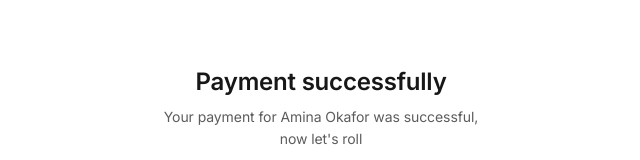
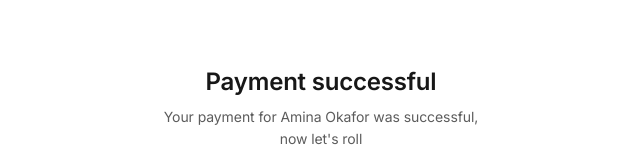
Before and after one commit to dikhsitb/Terminal-Printer-animation, a React (Vite) app: page / in a window 1280 px wide. Shown: the part 439-599 px from the top of the page, without its empty margins (319-959 px from the left). Built offline with nearby package versions, Linux system fonts and the light colour scheme; a web font is replaced by a local one.

Commit message:
Fix heading copy: "Payment successfully" → "Payment successful"

```diff
--- a/src/PrinterAnimation.tsx
+++ b/src/PrinterAnimation.tsx
@@ -425,7 +425,7 @@ export function PrinterAnimation() {
                   fontFeatureSettings: "'ss11' 1, 'calt' 0, 'liga' 0",
                   textWrap: 'balance',
                 } as React.CSSProperties}>
-                  Payment successfully
+                  Payment successful
                 </h1>
                 <p style={{
                   ...INTER, fontWeight: 400, fontSize: 14,
```
